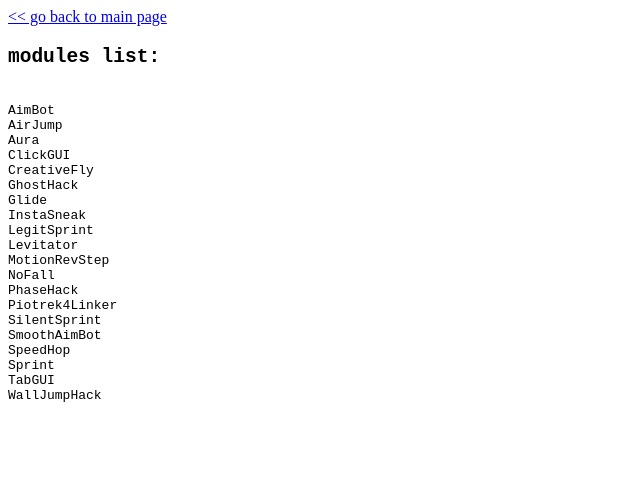
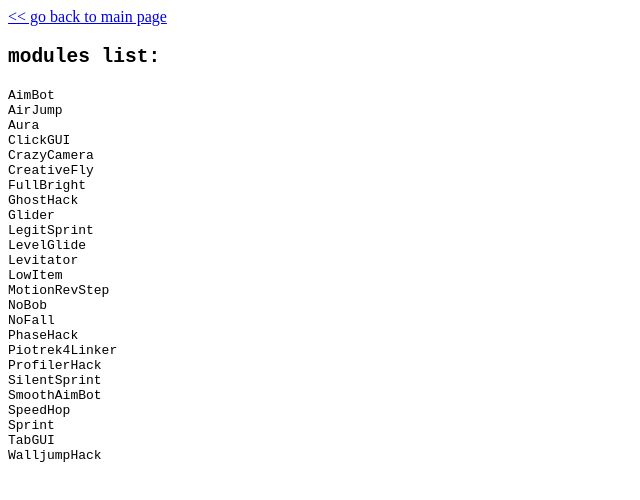
Before and after one commit to PiotrekUnityDeveloper/piotrek4.hack, a plain HTML site: page modules.html in a window 1280 px wide. Shown: the whole page, without its empty margins (0-640 px from the left). Drawn offline with Linux system fonts and the light colour scheme.

Commit message:
Update modules.html

```diff
--- a/modules.html
+++ b/modules.html
@@ -4,6 +4,6 @@
   <body>
     <p><a title="yes" href="https://piotrekunitydeveloper.github.io/piotrek4.hack/">&lt;&lt; go back to main page</a></p>
     <h2><code>modules list:</code></h2>
-<p><code><br />AimBot<br />AirJump<br />Aura<br />ClickGUI<br />CreativeFly<br />GhostHack<br />Glide<br />InstaSneak<br />LegitSprint<br />Levitator<br />MotionRevStep<br />NoFall<br />PhaseHack<br />Piotrek4Linker<br />SilentSprint<br />SmoothAimBot<br />SpeedHop<br />Sprint<br />TabGUI<br />WallJumpHack</code><code></code><code></code></p>
+<p><code>AimBot</code><br /><code>AirJump</code><br /><code>Aura</code><br /><code>ClickGUI</code><br /><code>CrazyCamera</code><br /><code>CreativeFly</code><br /><code>FullBright</code><br /><code>GhostHack</code><br /><code>Glider</code><br /><code>LegitSprint</code><br /><code>LevelGlide</code><br /><code>Levitator</code><br /><code>LowItem</code><br /><code>MotionRevStep</code><br /><code>NoBob</code><br /><code>NoFall</code><br /><code>PhaseHack</code><br /><code>Piotrek4Linker</code><br /><code>ProfilerHack</code><br /><code>SilentSprint</code><br /><code>SmoothAimBot</code><br /><code>SpeedHop</code><br /><code>Sprint</code><br /><code>TabGUI</code><br /><code>WalljumpHack</code></p>
     </body>
   </HTML>
```
